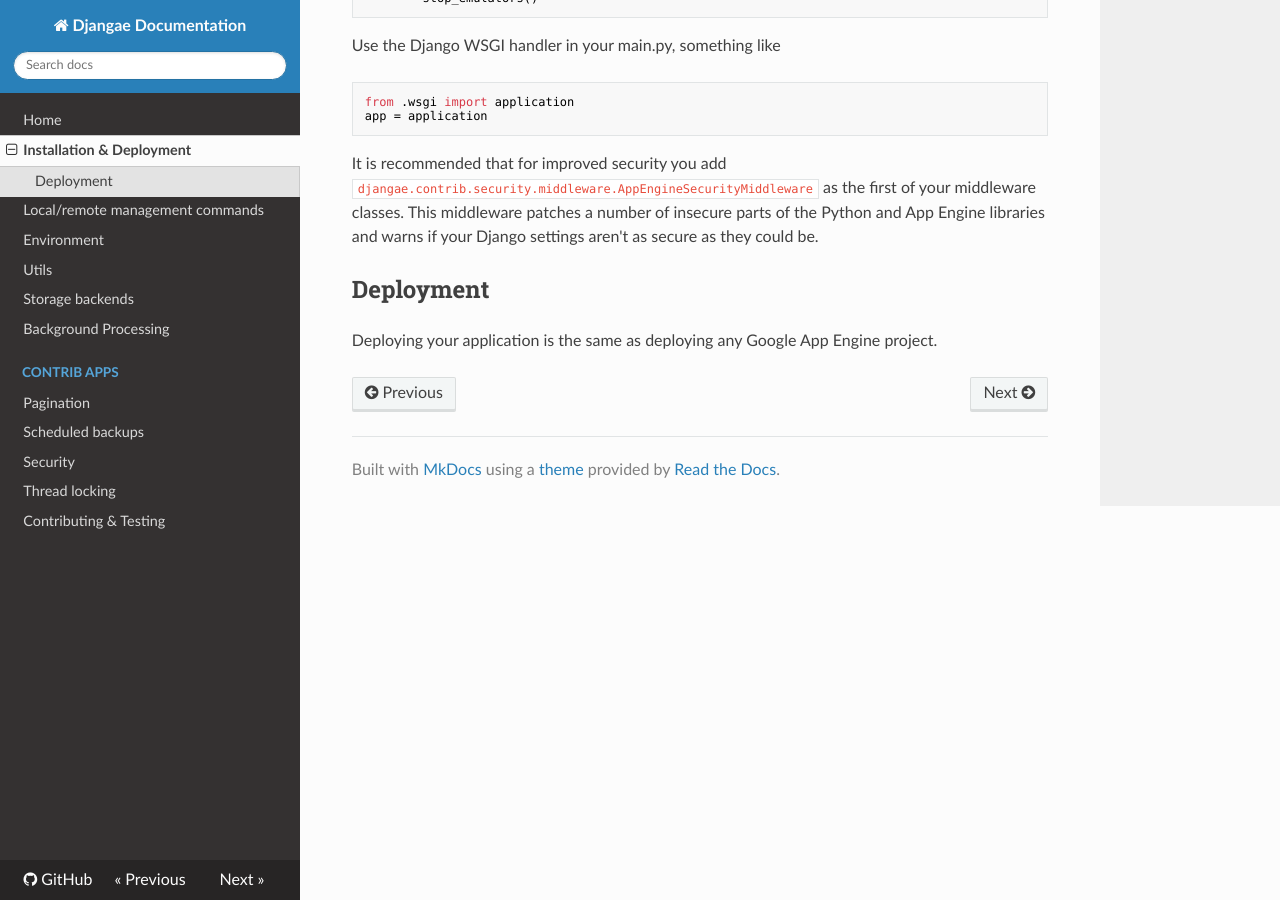
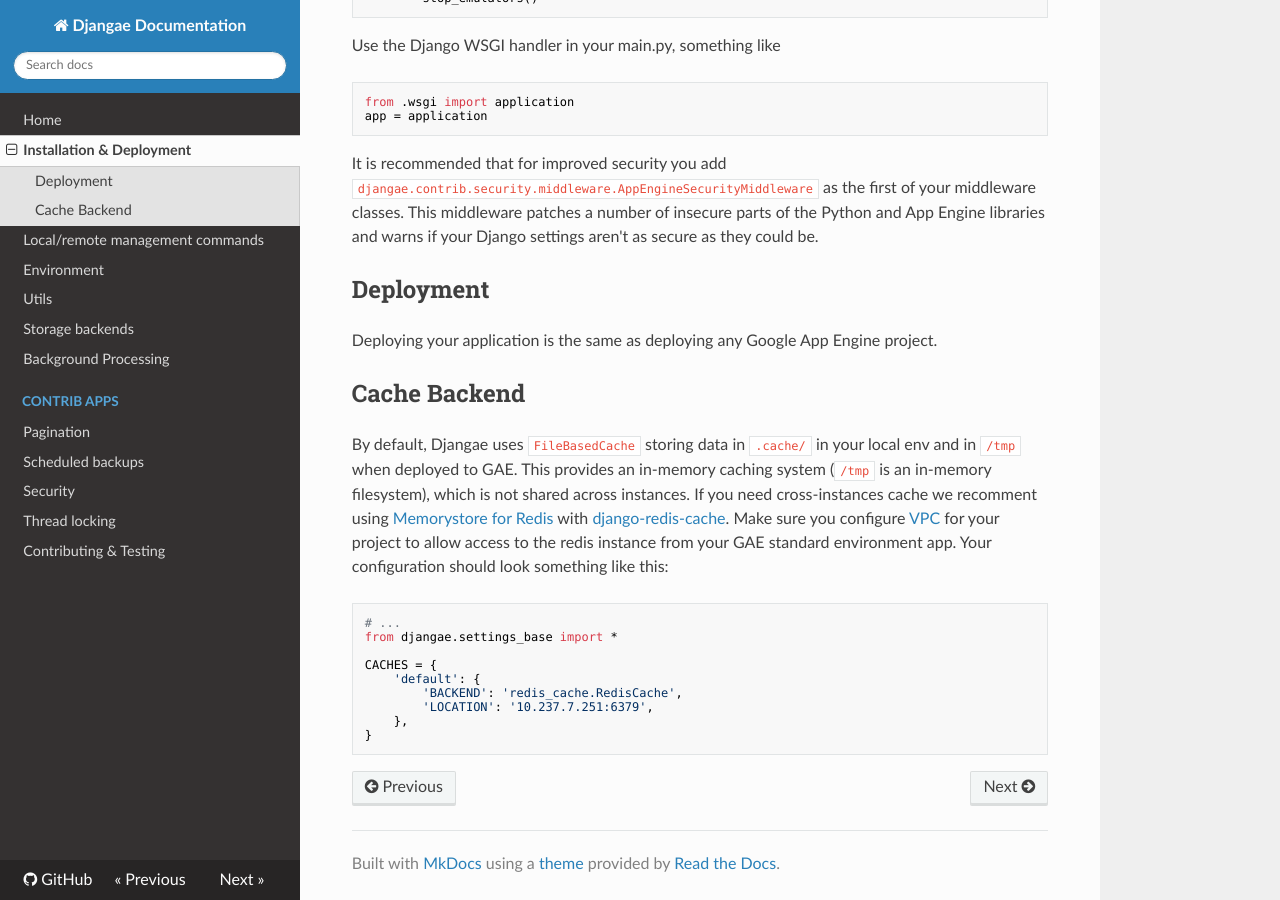
Before and after one commit to wittfabian/djangae, an MkDocs documentation site: the page built from docs/installation.md, in a window 1280 px wide and 900 px high, scrolled down 1262 px. Built offline with MkDocs 1.6.1, drawn with Linux system fonts in a browser that asks for light colours; nearby versions of some CDN libraries; old or Windows-style settings are respelled for this version of MkDocs.

Commit message:
Add instruction for how to use Memorystore

````diff
--- a/docs/installation.md
+++ b/docs/installation.md
@@ -73,3 +73,19 @@
 ## Deployment
 
 Deploying your application is the same as deploying any Google App Engine project.
+
+## Cache Backend
+
+By default, Djangae uses `FileBasedCache` storing data in `.cache/` in your local env and in `/tmp` when deployed to GAE. This provides an in-memory caching system (`/tmp` is an in-memory filesystem), which is not shared across instances. If you need cross-instances cache we recomment using [Memorystore for Redis](https://cloud.google.com/memorystore/docs/redis) with [django-redis-cache](https://django-redis-cache.readthedocs.io/en/latest/index.html). Make sure you configure [VPC](https://cloud.google.com/appengine/docs/standard/python3/connecting-vpc) for your project to allow access to the redis instance from your GAE standard environment app. Your configuration should look something like this:
+
+```python
+# ...
+from djangae.settings_base import *
+
+CACHES = {
+    'default': {
+        'BACKEND': 'redis_cache.RedisCache',
+        'LOCATION': '10.237.7.251:6379',
+    },
+}
+```
````
